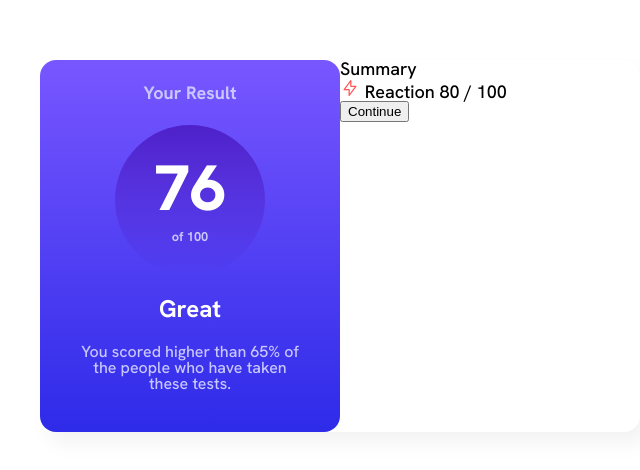
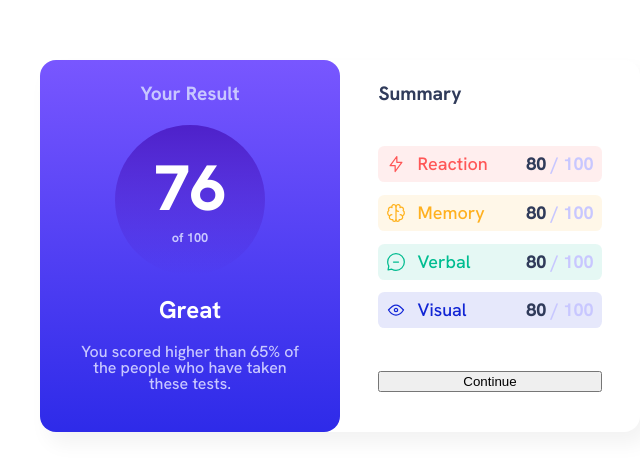
Before and after one commit to Mikael-Josias/summary-results-component, a plain HTML site: page index.html in a window 1280 px wide. Shown: the part 154-624 px from the top of the page, without its empty margins (300-940 px from the left). Drawn offline with Linux system fonts and the light colour scheme.

Commit message:
style: change summary status colors and icons

```diff
--- a/index.html
+++ b/index.html
@@ -24,10 +24,31 @@
         <div class="summary-box">
             <h2 class="summary-box__title">Summary</h2>
             <div class="status-wrapper">
-                <div class="status-box">
-                    <span class="status-box__name">
-                        <img src="./assets/icon-reaction.svg" alt="raio vermelho"/>
+                <div class="status-box--red">
+                    <span class="status-box__name--red">
+                        <img src="./assets/icon-reaction.svg" alt="icone raio vermelho"/>
                         Reaction
+                    </span>
+                    <span class="status-box__value"><b>80</b> / 100</span>
+                </div>
+                <div class="status-box--yellow">
+                    <span class="status-box__name--yellow">
+                        <img src="./assets/icon-memory.svg" alt="icone cerebro amarelo"/>
+                        Memory
+                    </span>
+                    <span class="status-box__value"><b>80</b> / 100</span>
+                </div>
+                <div class="status-box--green">
+                    <span class="status-box__name--green">
+                        <img src="./assets/icon-verbal.svg" alt="icone bolha verde"/>
+                        Verbal
+                    </span>
+                    <span class="status-box__value"><b>80</b> / 100</span>
+                </div>
+                <div class="status-box--blue">
+                    <span class="status-box__name--blue">
+                        <img src="./assets/icon-visual.svg" alt="icone olho azul"/>
+                        Visual
                     </span>
                     <span class="status-box__value"><b>80</b> / 100</span>
                 </div>
--- a/styles/style.css
+++ b/styles/style.css
@@ -15,6 +15,10 @@
     --orangey-yellow: hsl(39, 100%, 56%);
     --green-teal: hsl(166, 100%, 37%);
     --cobalt-blue: hsl(234, 85%, 45%);
+    --light-red-2: hsl(0, 100%, 67%, 0.1);
+    --orangey-yellow-2: hsl(39, 100%, 56%, 0.1);
+    --green-teal-2: hsl(166, 100%, 37%, 0.1);
+    --cobalt-blue-2: hsl(234, 85%, 45%, 0.1);
     /* GRADIENT */
     --light-slate-blue-bg: hsl(252, 100%, 67%);
     --light-royal-blue-bg: hsl(241, 81%, 54%);
@@ -57,6 +61,7 @@ body {
 }
 
 .score-box__title {
+    font-size: 1.2rem;
     color: var(--light-lavender);
     font-weight: 700;
 }
@@ -94,3 +99,90 @@ body {
     color: var(--light-lavender);
     text-align: center;
 }
+
+.summary-box {
+    display: flex;
+    flex-direction: column;
+    justify-content: space-between;
+    gap: 1.4rem;
+    padding: 1.5rem 2.4rem 2.5rem;
+    width: 50%;
+}
+
+.summary-box__title {
+    font-size: 1.2rem;
+    font-weight: 700;
+    color: var(--dark-gray-blue);
+}
+
+.status-wrapper {
+    display: flex;
+    flex-direction: column;
+    gap: .8rem;
+
+}
+
+.status-box,
+.status-box--red,
+.status-box--yellow,
+.status-box--green,
+.status-box--blue {
+    display: flex;
+    flex-direction: row;
+    justify-content: space-between;
+    align-items: center;
+    padding: .5rem;
+    border-radius: .4rem;
+}
+
+.status-box--red {
+    background-color: var(--light-red-2);
+}
+
+.status-box--green {
+    background-color: var(--green-teal-2);
+}
+
+.status-box--yellow {
+    background-color: var(--orangey-yellow-2);
+}
+
+.status-box--blue {
+    background-color: var(--cobalt-blue-2);
+}
+
+.status-box__name,
+.status-box__name--red,
+.status-box__name--yellow,
+.status-box__name--green,
+.status-box__name--blue {
+    display: inline-flex;
+    align-items: center;
+    gap: .7rem;
+}
+
+.status-box__name--red {
+    color: var(--light-red);
+}
+
+.status-box__name--yellow {
+    color: var(--orangey-yellow);
+}
+
+.status-box__name--green {
+    color: var(--green-teal);
+}
+
+.status-box__name--blue {
+    color: var(--cobalt-blue);
+}
+
+.status-box__value {
+    color: var(--light-lavender);
+    font-weight: 700;
+}
+
+.status-box__value b {
+    color: var(--dark-gray-blue);
+    font-weight: 800;
+}
```
